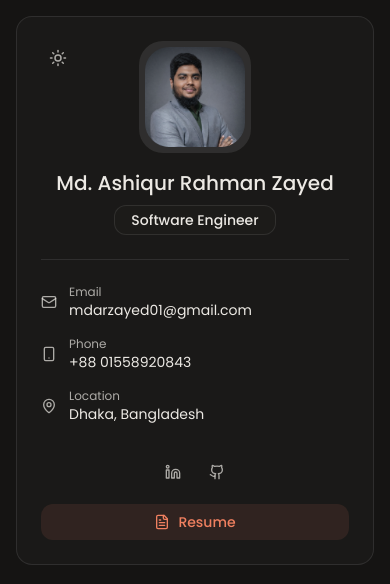
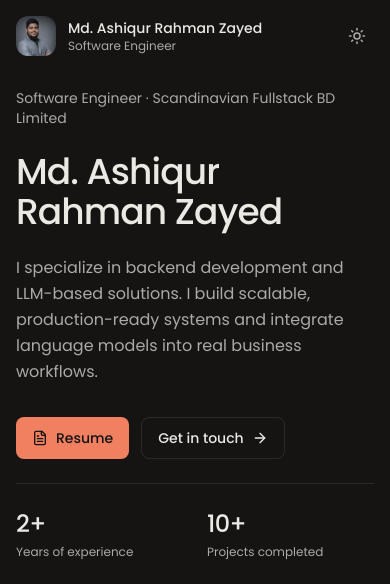
Before and after one commit to MdAshiqurRahmanZayed/mdzayed, a Next.js app: page / in a window 390 px wide. Shown: the top 584 px of the page. Built offline with nearby package versions, Linux system fonts and the light colour scheme.

Commit message:
refactor: compact mobile header instead of full sidebar

```diff
--- a/components/layout/AppShell.tsx
+++ b/components/layout/AppShell.tsx
@@ -2,6 +2,7 @@
 
 import Sidebar from "@/components/layout/Sidebar";
 import Navbar from "@/components/layout/Navbar";
+import MobileHeader from "@/components/layout/MobileHeader";
 
 export default function AppShell({ children }: { children: React.ReactNode }) {
   return (
@@ -13,7 +14,7 @@ export default function AppShell({ children }: { children: React.ReactNode }) {
       </div>
 
       <div className="md:hidden">
-        <Sidebar />
+        <MobileHeader />
       </div>
 
       <main className="min-w-0 flex-1 pb-24 md:pb-0">{children}</main>
--- /dev/null
+++ b/components/layout/MobileHeader.tsx
@@ -0,0 +1,43 @@
+"use client";
+
+import Image from "next/image";
+import Link from "next/link";
+import { useSyncExternalStore } from "react";
+import { useTheme } from "next-themes";
+import { Moon, Sun } from "lucide-react";
+import { portfolioData } from "@/data/portfolio";
+
+const subscribe = () => () => {};
+
+export default function MobileHeader() {
+  const { profile } = portfolioData;
+  const { theme, setTheme } = useTheme();
+  const mounted = useSyncExternalStore(subscribe, () => true, () => false);
+
+  return (
+    <header className="flex items-center justify-between gap-3">
+      <Link href="/" className="flex min-w-0 items-center gap-3">
+        <Image
+          src={profile.avatar}
+          alt=""
+          width={40}
+          height={40}
+          className="aspect-square rounded-xl object-cover"
+        />
+        <span className="min-w-0">
+          <span className="block truncate text-sm font-medium">{profile.name}</span>
+          <span className="block text-xs text-foreground/70">{profile.role}</span>
+        </span>
+      </Link>
+      {mounted && (
+        <button
+          onClick={() => setTheme(theme === "dark" ? "light" : "dark")}
+          aria-label="Toggle theme"
+          className="rounded-lg p-2 text-foreground/70 transition-colors hover:text-foreground focus-visible:outline-2 focus-visible:outline-highlight"
+        >
+          {theme === "dark" ? <Sun size={18} /> : <Moon size={18} />}
+        </button>
+      )}
+    </header>
+  );
+}
```
